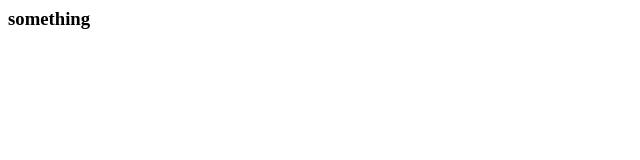
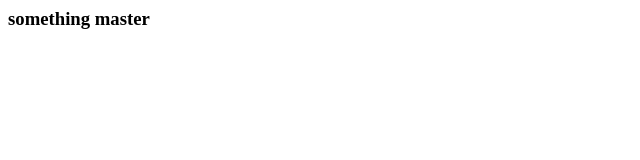
Before and after one commit to bradwbradw/something, a plain HTML site: page index.html in a window 1280 px wide. Shown: the full height of the page, 0-640 px from the left. Drawn offline with Linux system fonts and the light colour scheme.

Commit message:
Update index.html

```diff
--- a/index.html
+++ b/index.html
@@ -1 +1 @@
-<h3>something</h3>
+<h3>something master</h3>
```
